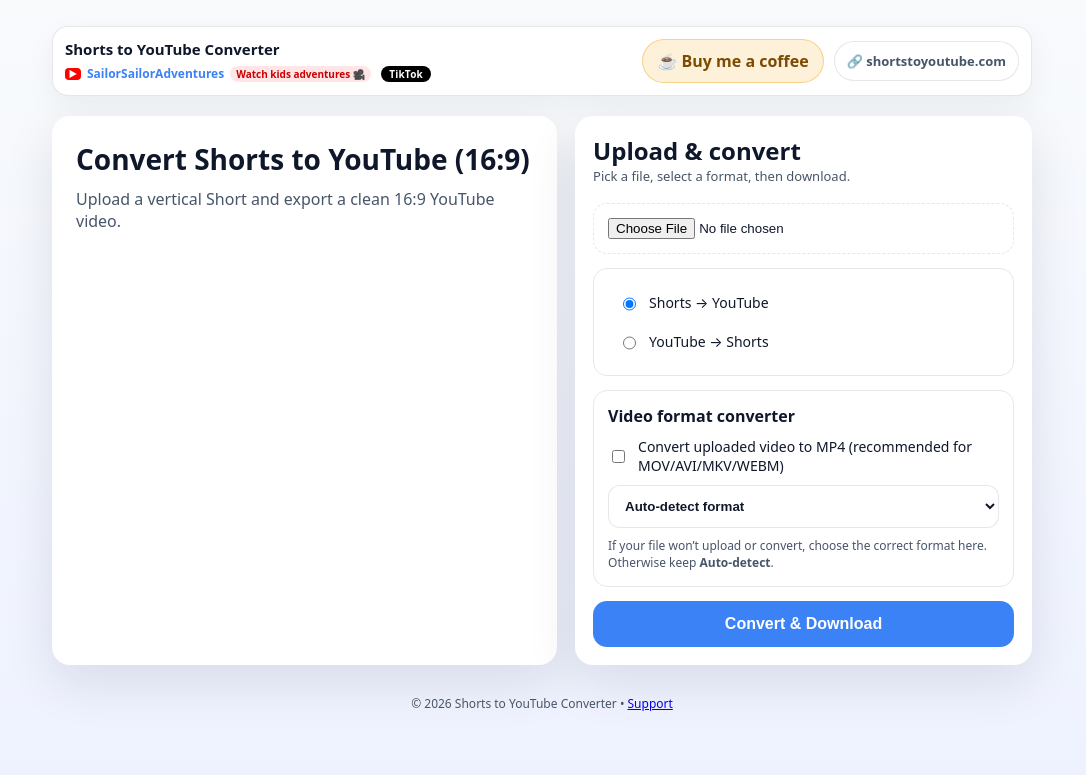
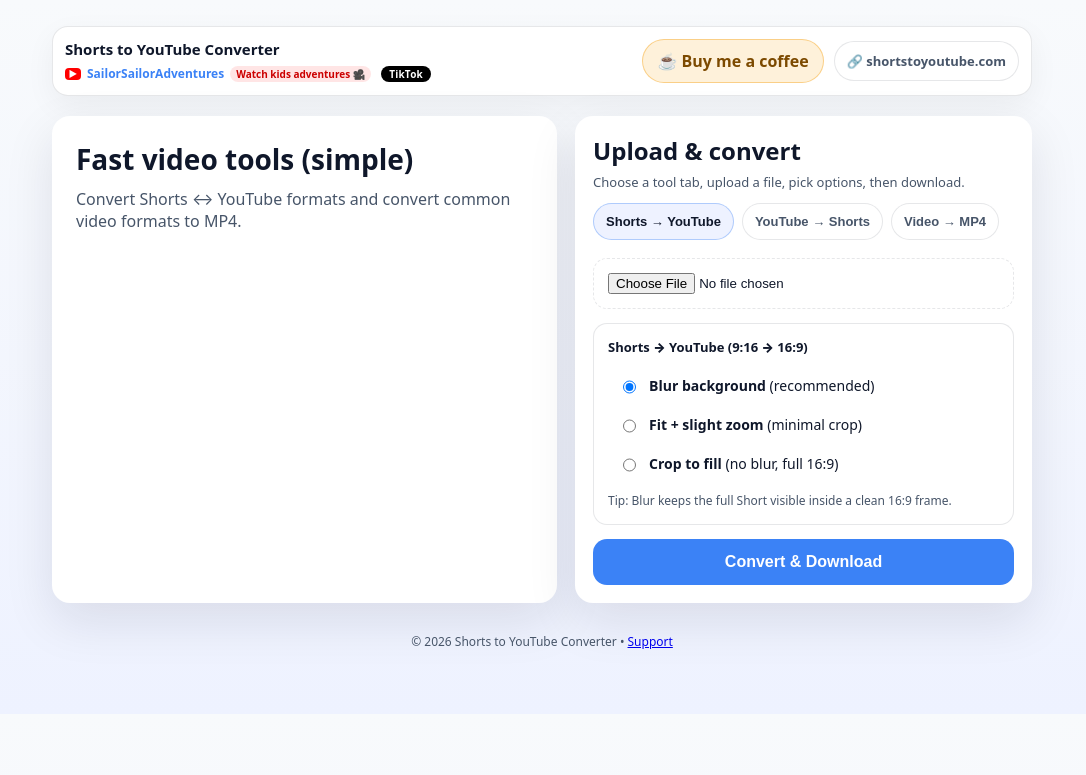
Before and after one commit to youngtallent1988-dev/shorts-to-youtube, a Flask app: page / in a window 1280 px wide. Shown: the top 775 px of the page, without its empty margins (98-1184 px from the left). Run offline with Flask 3, Linux system fonts and the light colour scheme.

Commit message:
Restore mode options and add MP4 converter UI

```diff
--- a/templates/index.html
+++ b/templates/index.html
@@ -25,6 +25,7 @@
       --accent:#3B82F6;
       --coffee:#F59E0B;
       --shadow:0 18px 50px rgba(15,23,42,.10);
+      --tab:#EEF2FF;
     }
 
     *{box-sizing:border-box}
@@ -213,7 +200,29 @@
 
     .card-head{padding:18px 18px 0}
     .card-head h2{margin:0}
-    .card-head .sub{color:var(--muted);font-size:13px}
+    .card-head .sub{color:var(--muted);font-size:13px;margin-top:6px}
+
+    .tabs{
+      display:flex;
+      gap:8px;
+      padding:12px 18px 0;
+      flex-wrap:wrap;
+    }
+    .tab-btn{
+      border:1px solid var(--line);
+      background:#fff;
+      padding:10px 12px;
+      border-radius:999px;
+      font-weight:800;
+      font-size:13px;
+      cursor:pointer;
+      color:var(--muted);
+    }
+    .tab-btn.active{
+      background:var(--tab);
+      color:var(--text);
+      border-color:rgba(59,130,246,.35);
+    }
 
     form{padding:18px}
 
@@ -229,6 +238,14 @@
       padding:14px;
       border-radius:14px;
       border:1px solid var(--line);
+      background:#fff;
+    }
+
+    .box-title{
+      font-weight:900;
+      font-size:13px;
+      margin-bottom:10px;
+      color:var(--text);
     }
 
     label{
@@ -237,7 +254,9 @@
       padding:10px;
       cursor:pointer;
       font-size:14px;
+      border-radius:12px;
     }
+    label:hover{ background:rgba(15,23,42,0.03); }
 
     .btn-primary{
       margin-top:14px;
@@ -258,24 +285,8 @@
       color:var(--muted);
     }
 
-    /* ===== NEW: format select ===== */
-    .select{
-      width:100%;
-      padding:12px 12px;
-      border-radius:12px;
-      border:1px solid var(--line);
-      background:#fff;
-      font-weight:700;
-      color:var(--text);
-      outline:none;
-    }
-
-    .hint{
-      margin-top:10px;
-      font-size:12px;
-      color:var(--muted);
-      line-height:1.4;
-    }
+    .panel{ display:none; }
+    .panel.active{ display:block; }
   </style>
 </head>
 
@@ -307,76 +318,148 @@
     <div class="top-actions">
       <a class="coffee-btn"
          href="https://paypal.me/shortstoyoutube"
-         target="_blank">☕ Buy me a coffee</a>
+         target="_blank" rel="noopener">☕ Buy me a coffee</a>
 
       <a class="pill"
          href="https://shortstoyoutube.com"
-         target="_blank">🔗 shortstoyoutube.com</a>
+         target="_blank" rel="noopener">🔗 shortstoyoutube.com</a>
     </div>
   </div>
 
   <!-- ===== CONTENT ===== -->
   <div class="grid">
     <div class="hero">
-      <h1>Convert Shorts to YouTube (16:9)</h1>
-      <p>Upload a vertical Short and export a clean 16:9 YouTube video.</p>
+      <h1>Fast video tools (simple)</h1>
+      <p>
+        Convert Shorts ↔ YouTube formats and convert common video formats to MP4.
+      </p>
     </div>
 
     <div class="card">
       <div class="card-head">
         <h2>Upload & convert</h2>
-        <div class="sub">Pick a file, select a format, then download.</div>
+        <div class="sub">Choose a tool tab, upload a file, pick options, then download.</div>
       </div>
 
-      <form method="post" action="/convert" enctype="multipart/form-data">
-        <input class="file" type="file" name="video" required>
+      <!-- Tabs -->
+      <div class="tabs">
+        <button type="button" class="tab-btn active" data-tab="p1">Shorts → YouTube</button>
+        <button type="button" class="tab-btn" data-tab="p2">YouTube → Shorts</button>
+        <button type="button" class="tab-btn" data-tab="p3">Video → MP4</button>
+      </div>
 
-        <div class="box">
-          <label><input type="radio" name="direction" value="shorts_to_youtube" checked> Shorts → YouTube</label>
-          <label><input type="radio" name="direction" value="youtube_to_shorts"> YouTube → Shorts</label>
-        </div>
+      <!-- Panel 1: Shorts -> YouTube -->
+      <div class="panel active" id="p1">
+        <form method="post" action="/convert" enctype="multipart/form-data">
+          <input class="file" type="file" name="video" accept="video/*" required>
 
-        <!-- ✅ NEW SECTION: VIDEO FORMAT CONVERTER (MOV/AVI/MKV/WEBM → MP4) -->
-        <div class="box">
-          <div style="font-weight:900; margin-bottom:10px;">Video format converter</div>
+          <div class="box">
+            <div class="box-title">Shorts → YouTube (9:16 → 16:9)</div>
 
-          <label style="padding:0; gap:10px; align-items:center;">
-            <input type="checkbox" name="format_convert" value="1">
-            Convert uploaded video to MP4 (recommended for MOV/AVI/MKV/WEBM)
-          </label>
+            <label>
+              <input type="radio" name="mode" value="blur" checked>
+              <span><b>Blur background</b> (recommended)</span>
+            </label>
 
-          <div style="margin-top:10px;">
-            <select class="select" name="input_format">
-              <option value="" selected>Auto-detect format</option>
-              <option value="mov">MOV</option>
-              <option value="mp4">MP4</option>
-              <option value="mkv">MKV</option>
-              <option value="avi">AVI</option>
-              <option value="webm">WEBM</option>
-              <option value="m4v">M4V</option>
-            </select>
+            <label>
+              <input type="radio" name="mode" value="fitzoom">
+              <span><b>Fit + slight zoom</b> (minimal crop)</span>
+            </label>
+
+            <label>
+              <input type="radio" name="mode" value="crop">
+              <span><b>Crop to fill</b> (no blur, full 16:9)</span>
+            </label>
+
+            <div class="hint">
+              Tip: Blur keeps the full Short visible inside a clean 16:9 frame.
+            </div>
           </div>
 
-          <div class="hint">
-            If your file won’t upload or convert, choose the correct format here. Otherwise keep <b>Auto-detect</b>.
+          <button class="btn-primary" type="submit">Convert & Download</button>
+        </form>
+      </div>
+
+      <!-- Panel 2: YouTube -> Shorts -->
+      <div class="panel" id="p2">
+        <form method="post" action="/convert_shorts" enctype="multipart/form-data">
+          <input class="file" type="file" name="video" accept="video/*" required>
+
+          <div class="box">
+            <div class="box-title">YouTube → Shorts (16:9 → 9:16)</div>
+
+            <label>
+              <input type="radio" name="mode" value="blur" checked>
+              <span><b>Blur background</b> (keeps whole video)</span>
+            </label>
+
+            <label>
+              <input type="radio" name="mode" value="fit">
+              <span><b>Fit</b> (black/blur-free padding if needed)</span>
+            </label>
+
+            <label>
+              <input type="radio" name="mode" value="crop">
+              <span><b>Crop to fill</b> (best for Shorts, but cuts sides)</span>
+            </label>
+
+            <div class="hint">
+              Tip: Crop is the most “real Shorts” look. Blur keeps everything visible.
+            </div>
           </div>
-        </div>
-        <!-- ✅ END NEW SECTION -->
 
-        <button class="btn-primary" type="submit">Convert & Download</button>
-      </form>
+          <button class="btn-primary" type="submit">Convert & Download</button>
+        </form>
+      </div>
+
+      <!-- Panel 3: Any video -> MP4 -->
+      <div class="panel" id="p3">
+        <form method="post" action="/format_convert" enctype="multipart/form-data">
+          <input class="file" type="file" name="video" accept="video/*" required>
+
+          <div class="box">
+            <div class="box-title">Video → MP4</div>
+
+            <label>
+              <input type="radio" name="format" value="mp4" checked>
+              <span><b>Convert to MP4</b> (MOV, MKV, AVI, WebM → MP4)</span>
+            </label>
+
+            <div class="hint">
+              Tip: This converts the container to MP4 with H.264 video + AAC audio (most compatible).
+            </div>
+          </div>
+
+          <button class="btn-primary" type="submit">Convert & Download</button>
+        </form>
+      </div>
+
     </div>
   </div>
 
   <footer>
     © <span id="yr"></span> Shorts to YouTube Converter •
-    <a href="https://paypal.me/shortstoyoutube" target="_blank">Support</a>
+    <a href="https://paypal.me/shortstoyoutube" target="_blank" rel="noopener">Support</a>
   </footer>
 
 </div>
 
 <script>
   document.getElementById("yr").textContent = new Date().getFullYear();
+
+  // Simple tabs
+  const btns = document.querySelectorAll(".tab-btn");
+  const panels = document.querySelectorAll(".panel");
+  btns.forEach(b=>{
+    b.addEventListener("click", ()=>{
+      btns.forEach(x=>x.classList.remove("active"));
+      panels.forEach(p=>p.classList.remove("active"));
+      b.classList.add("active");
+      const id = b.getAttribute("data-tab");
+      document.getElementById(id).classList.add("active");
+      if (typeof gtag === "function") gtag("event", "tab_click", {tab:id});
+    });
+  });
 </script>
 </body>
 </html>
```
Also changed, not shown: other parts of templates/index.html (+13 -19 lines).
